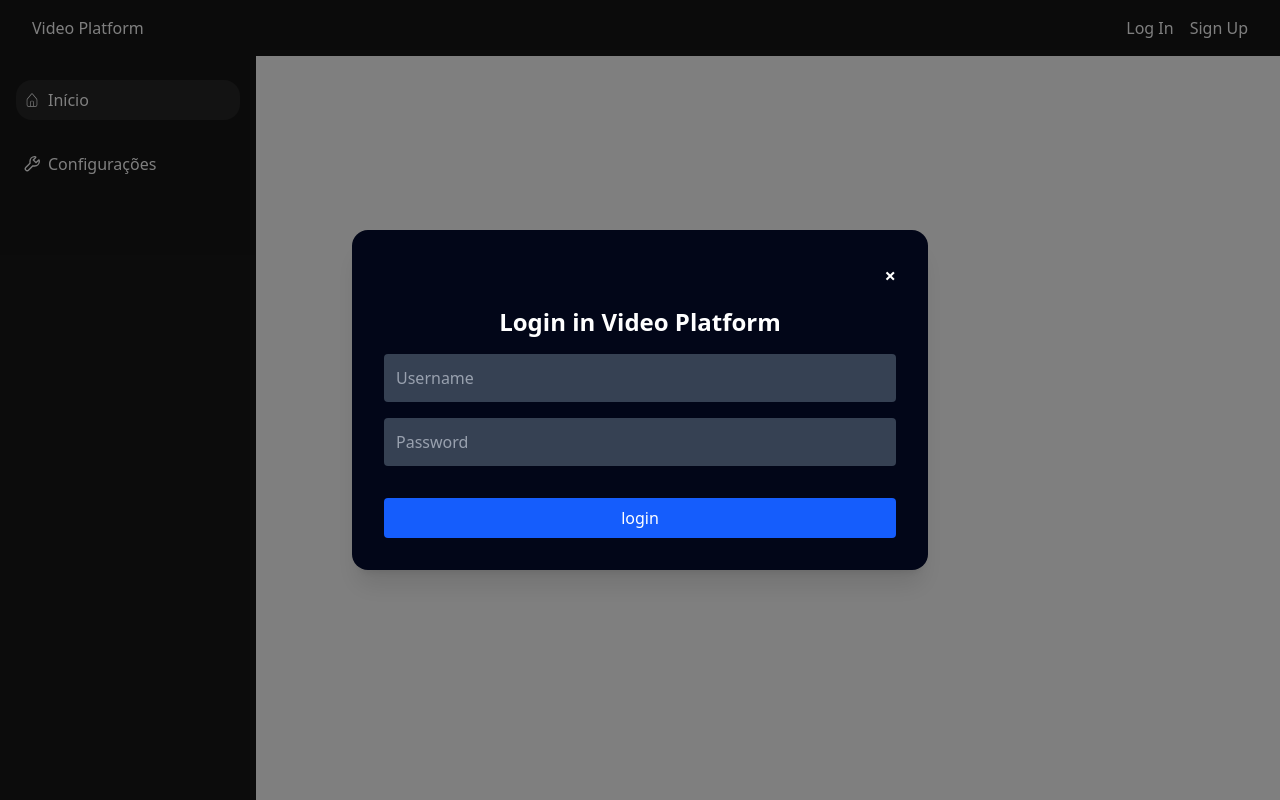
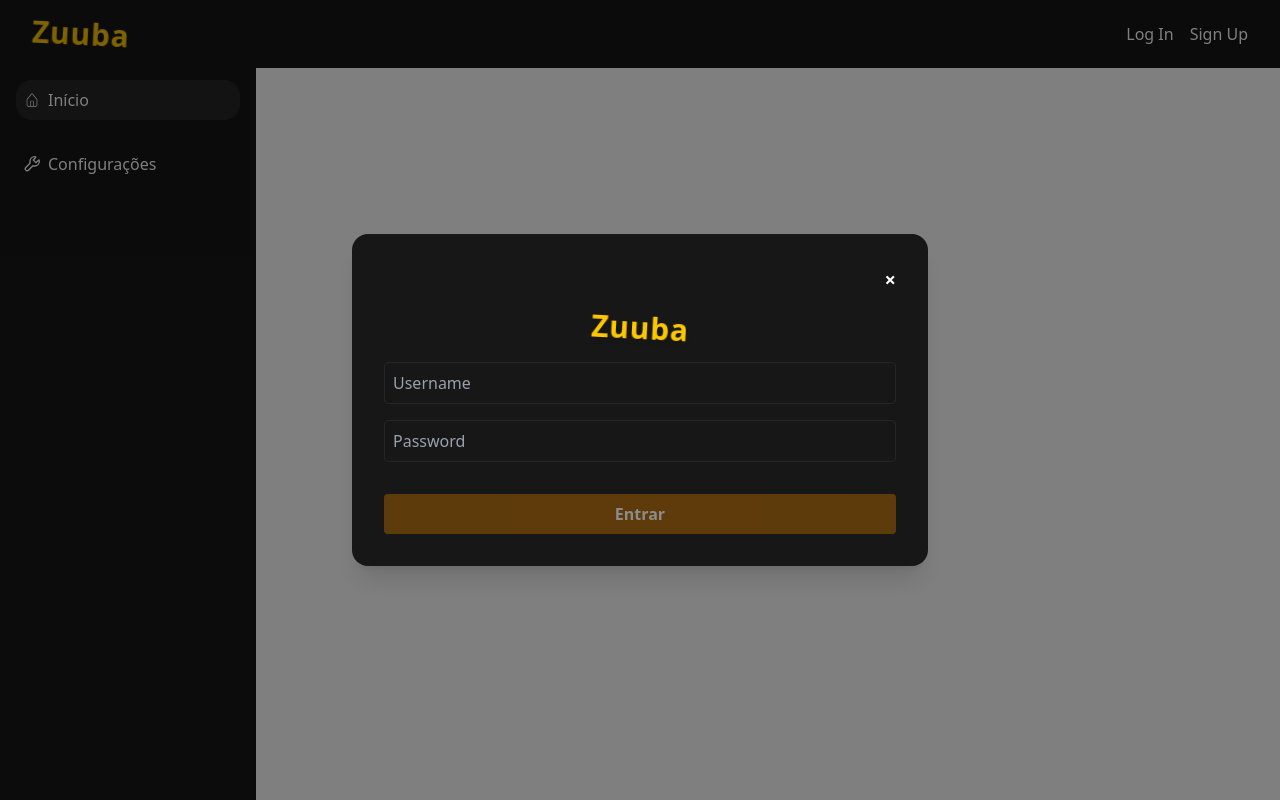
Before and after one commit to TawanGit/videofront, a Next.js app: page / in a window 1280 px wide. Both pictures are taken after a click on the button "Log In". Built offline with nearby package versions, Linux system fonts and the light colour scheme.

Commit message:
feat:  zuuba

```diff
--- a/src/components/header.tsx
+++ b/src/components/header.tsx
@@ -1,12 +1,13 @@
 "use client";
 import { useState } from "react";
 import SignInModal from "./signInModal";
+import Logo from "./logo";
 
 export default function Header() {
   const [openLogin, setOpenLogin] = useState(false);
   return (
     <div className=" text-white p-4 bg-neutral-900 flex justify-between px-8">
-      <p>Video Platform</p>
+      <Logo />
       <div className="flex items-center gap-4">
         <button onClick={() => setOpenLogin(true)}>Log In</button>
         <SignInModal open={openLogin} onClose={() => setOpenLogin(false)} />
--- /dev/null
+++ b/src/components/logo.tsx
@@ -0,0 +1,11 @@
+export default function Logo() {
+  return (
+    <h2
+      className="text-yellow-400 text-3xl font-extrabold text-center select-none
+  transform rotate-3 hover:rotate-0 transition-all duration-100
+  drop-shadow-lg tracking-wide"
+    >
+      Zuuba
+    </h2>
+  );
+}
--- a/src/components/signInModal.tsx
+++ b/src/components/signInModal.tsx
@@ -1,6 +1,7 @@
 "use Client";
 
 import { MouseEventHandler, useState } from "react";
+import Logo from "./logo";
 
 type modal = {
   open: boolean;
@@ -44,16 +45,14 @@ export default function SignInModal({ open, onClose }: modal) {
   }
   return (
     <div className="fixed inset-0 bg-black/50 flex items-center justify-center z-50">
-      <div className="flex flex-col bg-slate-950 rounded-2xl p-8 w-full max-w-xl space-y-4 shadow-xl">
+      <div className="flex flex-col bg-neutral-900 rounded-2xl p-8 w-full max-w-xl space-y-4 shadow-xl">
         <button
-          className="self-end text-white hover:text-red-400 font-bold text-xl"
+          className="self-end text-white hover:brightness-80 font-bold text-xl"
           onClick={onClose}
         >
           &times;
         </button>
-        <h2 className="text-white text-2xl font-semibold text-center">
-          Login in Video Platform
-        </h2>
+        <Logo />
         <input
           value={login.username}
           onChange={(event) =>
@@ -61,7 +60,7 @@ export default function SignInModal({ open, onClose }: modal) {
           }
           type="text"
           placeholder="Username"
-          className="p-3 rounded bg-gray-700 text-white placeholder-gray-400 outline-none focus:ring-2 focus:ring-blue-500"
+          className="p-2 rounded bg-neutral-900 border border-neutral-800 text-white placeholder-gray-400 outline-none focus:ring-2 focus:ring-blue-500"
         />
         <input
           value={login.password}
@@ -70,14 +69,19 @@ export default function SignInModal({ open, onClose }: modal) {
           }
           type="password"
           placeholder="Password"
-          className="p-3 rounded bg-gray-700 text-white placeholder-gray-400 outline-none focus:ring-2 focus:ring-blue-500"
+          className="p-2 rounded bg-neutral-900 border border-neutral-800 text-white placeholder-gray-400 outline-none focus:ring-2 focus:ring-blue-500"
         />
         <div> {error && error}</div>
         <button
           onClick={loginHandle}
-          className="bg-blue-600 text-white py-2 rounded hover:bg-blue-700 transition"
+          disabled={login.password.length === 0 || login.username.length === 0}
+          className={` text-white py-2 rounded font-semibold   transition bg-yellow-700 hover:cursor-pointer hover:bg-yellow-400  ${
+            login.password.length === 0 || login.username.length === 0
+              ? "opacity-50 cursor-not-allowed"
+              : "hover:bg-yellow-800"
+          }`}
         >
-          {loading ? "carregando" : "login"}
+          {loading ? "carregando.." : "Entrar"}
         </button>
       </div>
     </div>
```
